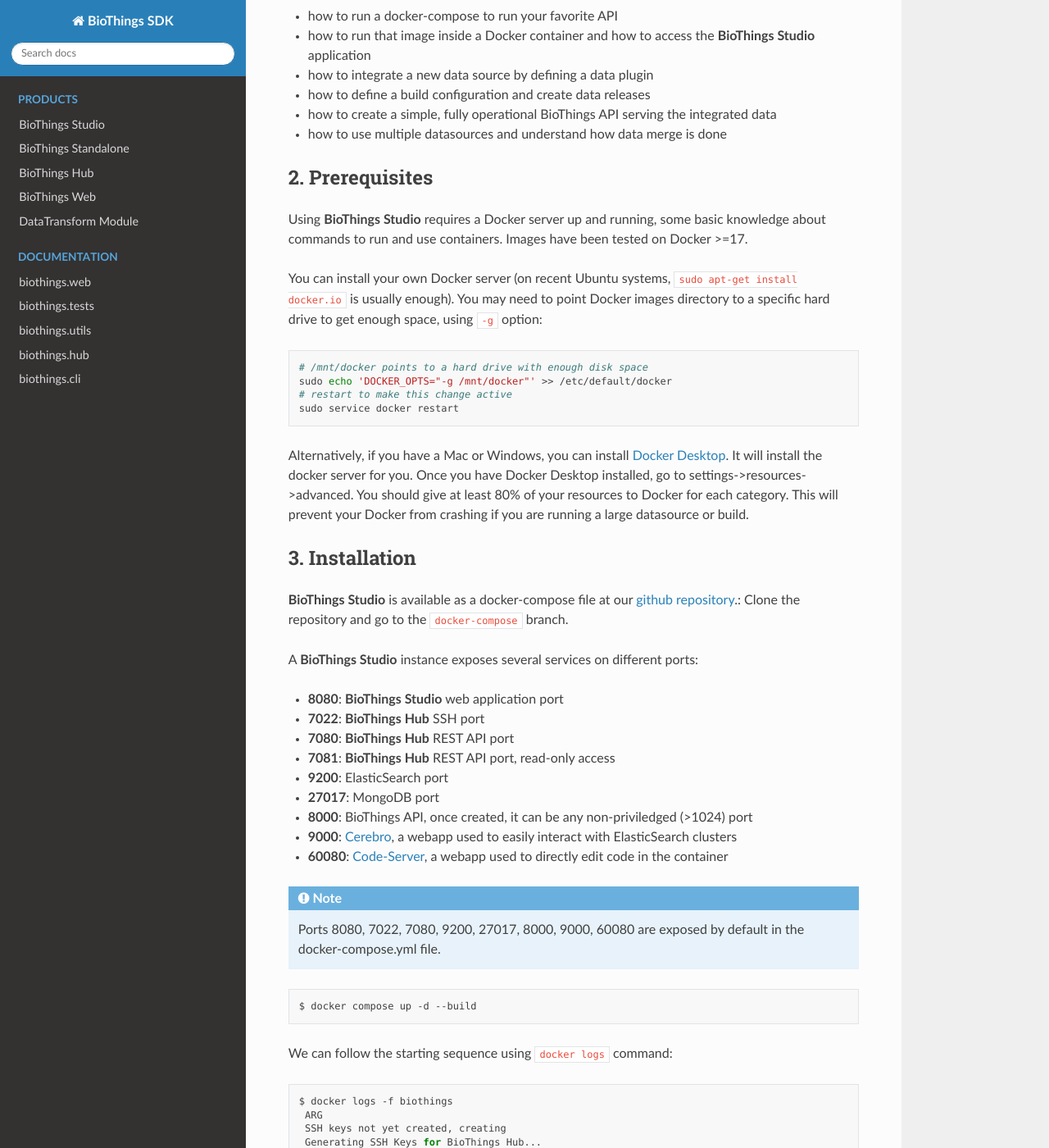
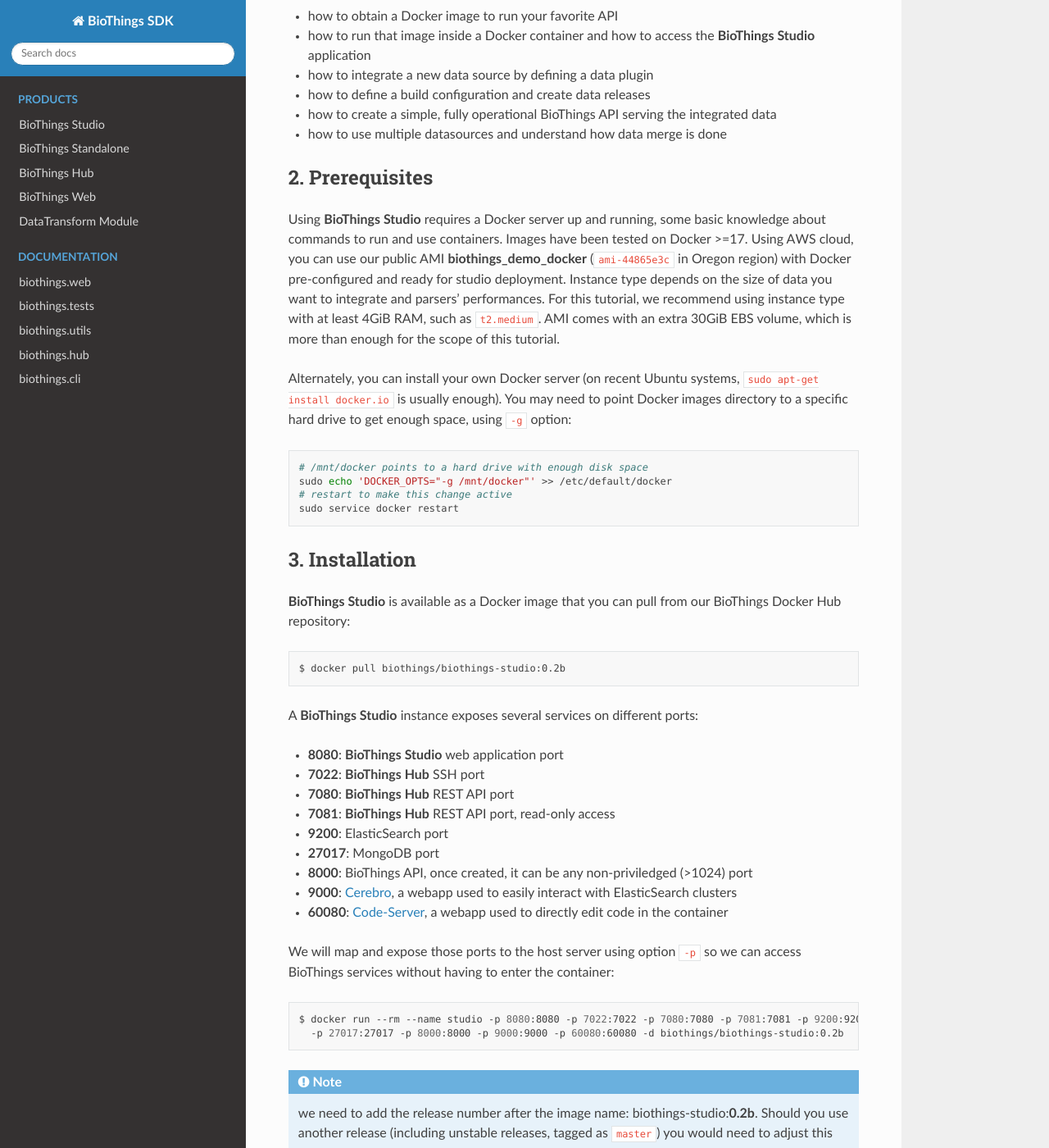
Before and after one commit to biothings/biothings.api, a Sphinx documentation site: the page built from docs/tutorial/studio_tutorial.rst, in a window 1280 px wide and 1400 px high, scrolled down 578 px. Shown: the whole window at 82% size. Built offline with Sphinx 7.4.7 and the Read the Docs theme 2.0.0, drawn with Linux system fonts in a browser that asks for light colours; some of the changed text lies outside the part shown.

Commit message:
Revert "Tutorial update"

```diff
--- a/docs/tutorial/studio_tutorial.rst
+++ b/docs/tutorial/studio_tutorial.rst
@@ -7,7 +7,8 @@
 
 .. note:: You may also want to read the `developer's guide <studio_guide.html>`_ for more detailed informations.
 
-.. note:: The following tutorial uses a docker-compose file to run the **BioThings Studio** and **Hub**. This file is available `here <https://github.com/biothings/biothings_docker/tree/docker-compose>`_
+.. note:: The following tutorial is only valid for **BioThings Studio** release **0.2b**. Check
+   all available `releases <https://github.com/biothings/biothings_studio/releases>`_ for more.
 
 =================
 1. What you'll learn
@@ -15,7 +16,7 @@
 
 Through this guide, you'll learn:
 
-* how to run a docker-compose to run your favorite API
+* how to obtain a Docker image to run your favorite API
 * how to run that image inside a Docker container and how to access the **BioThings Studio** application
 * how to integrate a new data source by defining a data plugin
 * how to define a build configuration and create data releases
@@ -28,9 +29,14 @@
 =============
 
 Using **BioThings Studio** requires a Docker server up and running, some basic knowledge
-about commands to run and use containers. Images have been tested on Docker >=17.
+about commands to run and use containers. Images have been tested on Docker >=17. Using AWS cloud,
+you can use our public AMI **biothings_demo_docker** (``ami-44865e3c`` in Oregon region) with Docker pre-configured
+and ready for studio deployment. Instance type depends on the size of data you
+want to integrate and parsers' performances. For this tutorial, we recommend using instance type with at least
+4GiB RAM, such as ``t2.medium``. AMI comes with an extra 30GiB EBS volume, which is more than enough
+for the scope of this tutorial.
 
-You can install your own Docker server (on recent Ubuntu systems, ``sudo apt-get install docker.io``
+Alternately, you can install your own Docker server (on recent Ubuntu systems, ``sudo apt-get install docker.io``
 is usually enough). You may need to point Docker images directory to a specific hard drive to get enough space,
 using ``-g`` option:
 
@@ -41,16 +47,16 @@
   # restart to make this change active
   sudo service docker restart
 
-Alternatively, if you have a Mac or Windows, you can install `Docker Desktop <https://www.docker.com/products/docker-desktop>`_.
-It will install the docker server for you. Once you have Docker Desktop installed, go to settings->resources->advanced. You should give at least 80% of your resources to Docker for each category.
-This will prevent your Docker from crashing if you are running a large datasource or build.
 
 ============
 3. Installation
 ============
 
-**BioThings Studio** is available as a docker-compose file at our `github repository <https://github.com/biothings/biothings_docker/>`_.:
-Clone the repository and go to the ``docker-compose`` branch.
+**BioThings Studio** is available as a Docker image that you can pull from our BioThings Docker Hub repository:
+
+.. code:: bash
+
+  $ docker pull biothings/biothings-studio:0.2b
 
 A **BioThings Studio** instance exposes several services on different ports:
 
@@ -64,24 +70,43 @@
 * **9000**: `Cerebro <https://github.com/lmenezes/cerebro>`_, a webapp used to easily interact with ElasticSearch clusters
 * **60080**: `Code-Server <https://github.com/cdr/code-server>`_, a webapp used to directly edit code in the container
 
-.. note:: Ports 8080, 7022, 7080, 9200, 27017, 8000, 9000, 60080 are exposed by default in the docker-compose.yml file.
+We will map and expose those ports to the host server using option ``-p`` so we can access BioThings services without
+having to enter the container:
 
 .. code:: bash
 
-  $ docker compose up -d --build
+  $ docker run --rm --name studio -p 8080:8080 -p 7022:7022 -p 7080:7080 -p 7081:7081 -p 9200:9200 \
+    -p 27017:27017 -p 8000:8000 -p 9000:9000 -p 60080:60080 -d biothings/biothings-studio:0.2b
+
+.. note:: we need to add the release number after the image name: biothings-studio:**0.2b**. Should you use another release (including unstable releases,
+   tagged as ``master``) you would need to adjust this parameter accordingly.
+
+.. note:: Biothings Studio and the Hub are not designed to be publicly accessible. Those ports should **not** be exposed. When
+   accessing the Studio and any of these ports, SSH tunneling can be used to safely access the services from outside.
+   Ex: ``ssh -L 7080:localhost:7080 -L 8080:localhost:8080 -L 7022:localhost:7022 -L 9000:localhost:9000 user@mydockerserver`` will expose the Hub REST API, the web application,
+   the Hub SSH, and Cerebro app ports to your computer, so you can access the webapp using http://localhost:8080, the Hub REST API using http://localhost:7080,
+   http://localhost:9000 for Cerebro, and directly type ``ssh -p 7022 biothings@localhost`` to access Hub's internals via the console.
+   See https://www.howtogeek.com/168145/how-to-use-ssh-tunneling for more details.
 
 We can follow the starting sequence using ``docker logs`` command:
 
 .. code:: bash
 
-  $ docker logs -f biothings
-   ARG
-   SSH keys not yet created, creating
-   Generating SSH Keys for BioThings Hub...
-   SSH Key has been generated, Public Key:
+  $ docker logs -f studio
+  Waiting for mongo
+  tcp        0      0 127.0.0.1:27017         0.0.0.0:*               LISTEN      -
+  * Starting Elasticsearch Server
+  ...
+  Waiting for cerebro
+  ...
+  now run webapp
+  not interactive
 
 Please refer to `Filesystem overview <studio_guide.html#filesystem-overview>`_ and  `Services check <studio_guide.html#services-check>`_ for
 more details about Studio's internals.
+
+By default, the studio will auto-update its source code to the latest version available and install all required dependencies. This behavior can be skipped
+by adding ``no-update`` at the end of the command line of ``docker run ...``.
 
 We can now access **BioThings Studio** using the dedicated web application (see `webapp overview <studio_guide.html#overview-of-biothings-studio-web-application>`_).
 
@@ -94,7 +119,7 @@
 within the **Hub**, declare a build configuration using that datasource, create a build from that configuration, then a data release and finally instantiate a new API service
 and use it to query our data.
 
-The whole source code is available at https://github.com/biothings/tutorials/tree/master, each branch pointing to a specific step in this tutorial.
+The whole source code is available at https://github.com/sirloon/pharmgkb, each branch pointing to a specific step in this tutorial.
 
 4.1. Input data
 ^^^^^^^^^^^^^^^
@@ -112,15 +137,12 @@
 .. _`drugLabels.zip`: https://s3.pgkb.org/data/drugLabels.zip
 .. _`occurrences.zip`: https://s3.pgkb.org/data/occurrences.zip
 
-These files will be downloaded by the **Hub** when we trigger the dumper. These files will go into a folder named ``data_folder`` by default.
-This will be explained in more detail in the `Data plugin <studio.html#data-plugin>`_ section.
-
 4.2. Parser
 ^^^^^^^^^^^
 
 In order to ingest this data and make it available as an API, we first need to write a parser. Data is pretty simple, tab-separated files, and we'll
 make it even simpler by using ``pandas`` python library. The first version of this parser is available in branch ``pharmgkb_v1`` at
-https://github.com/biothings/tutorials/blob/pharmgkb_v1/parser.py. After some boilerplate code at the beginning for dependencies and initialization,
+https://github.com/sirloon/pharmgkb/blob/pharmgkb_v1/parser.py. After some boilerplate code at the beginning for dependencies and initialization,
 the main logic is the following:
 
 
@@ -156,10 +178,6 @@
 
 It is the responsibility of the parser to select, within that folder, the file(s) of interest. Here we need data from a file named ``var_drug_ann.tsv``.
 Following the moto "don't assume it, prove it", we make that file exists.
-
-.. note:: In this case, an assertion isn't necessary as code will fail anyway if the file doesn't exist. But it's a good practice to make sure
-   the file exists before trying to open it. Also, it's a good practice to use ``os.path.join()`` to build the path to the file, as it will
-   automatically use the right path separator depending on the operating system.
 
 .. code:: python
 
@@ -214,9 +232,6 @@
 .. note:: In this specific example, we read the whole content of this input file in memory, then store annotations per gene. The data itself
    is small enough to do this, but memory usage always needs to be cautiously considered when we write a parser.
 
-.. note:: In this case, the final documents are assembled within a generator function, which is a good practice to save memory.
-   You may see within our `Biothings github organization <https://github.com/biothings>`_ that we have plugins where we return a dictonary or a list of documents.
-   This is also fine, but it is recommended to use a generator function when possible.
 
 4.3. Data plugin
 ^^^^^^^^^^^^^^^^
@@ -237,7 +252,7 @@
    so we don't have to regurlarly update the plugin code (``git pull``) from the webapp, to fetch the latest code. That said, since the plugin
    is already defined in github in our case, we'll use the github repo registration method.
 
-The corresponding data plugin repository can be found at https://github.com/biothings/tutorials/tree/pharmgkb_v1. The manifest file looks like this:
+The corresponding data plugin repository can be found at https://github.com/sirloon/pharmgkb/tree/pharmgkb_v1. The manifest file looks like this:
 
 .. code:: bash
 
@@ -298,9 +313,12 @@
 .. image:: ../_static/hub_restarting.png
    :width: 250px
 
-Once you reconnect, you will have to do a hard refresh on your webpage, for example, ``cmd + shift + r`` on a Mac or ``ctrl + shift + r`` on a Windows/Linux.
+The Hub shows an error though:
 
-Since we fetch source code from branch ``master``, which doesn't contain any manifest file. We need to switch to another branch (this tutorial is organized using branches,
+.. image:: ../_static/nomanifest.png
+   :width: 250px
+
+Indeed, we fetch source code from branch ``master``, which doesn't contain any manifest file. We need to switch to another branch (this tutorial is organized using branches,
 and also it's a perfect opportunity to learn how to use a specific branch/commit using **BioThings Studio**...)
 
 Let's click on ``pharmgkb`` link, then |plugin|. In the textbox on the right, enter ``pharmgkb_v1`` then click on ``Update``.
@@ -313,8 +331,6 @@
 
 **BioThings Studio** will fetch the corresponding branch (we could also have specified a commit hash for instance), source code changes will be detected and the Hub will restart.
 The new code version is now visible in the plugin tab
-
-.. note:: Remember to do a hard refresh again before continuing as the hub will attempt to restart.
 
 .. image:: ../_static/branch.png
    :width: 400px
@@ -359,7 +375,7 @@
 .. image:: ../_static/dumptab.png
    :width: 450px
 
-Same for the `Uploader` tab, we now have 979 documents uploaded to MongoDB. Exact number may change depending on source file that is downloaded.
+Same for the `Uploader` tab, we now have 979 documents uploaded to MongoDB.
 
 .. image:: ../_static/uploadtab.png
    :width: 450px
@@ -482,10 +498,10 @@
 * the `document type` represents the kind of documents stored in the merged collection. It gives its name to the annotate API endpoint (eg. /gene). This source
   is about gene annotations, so "gene" it is...
 * open the dropdown list and select the `sources` you want to be part of the merge. We only have one, "pharmgkb"
-* in `root sources`, we can declare which sources are allowed to create new documents in the merged collection.
-  If a root source is declared, data from other sources will only be merged if documents previously exist with same IDs (documents coming from root sources).
-  If not, data is discarded. Finally, if no root source is declared, any data sources can generate a new document in the merged data.
-  In our case, we can leave it empty (no root sources specified, all sources can create documents in the merged collection).
+* in `root sources`, we can declare which sources are allowed to create new documents in the merged collection, that is merge documents from a
+  datasource, but only if corresponding documents exist in the merged collection. It's useful if data from a specific source relates to data on
+  another source (it only makes sense to merge that relating data if the data itself is present). If root sources are declared, **Hub** will first
+  merge them, then the others. In our case, we can leave it empty (no root sources specified, all sources can create documents in the merged collection)
 * selecting a builder is optional, but for the sake of this tutorial, we'll choose ``LinkDataBuilder``. This special builder will fetch documents directly from
   our datasources `pharmgkb` when indexing documents, instead of duplicating documents into another connection (called `target` or `merged` collection). We can
   do this (and save time and disk space) because we only have one datasource here.
```
Also changed, not shown: other parts of docs/tutorial/studio_tutorial.rst (+1 -1 lines).
